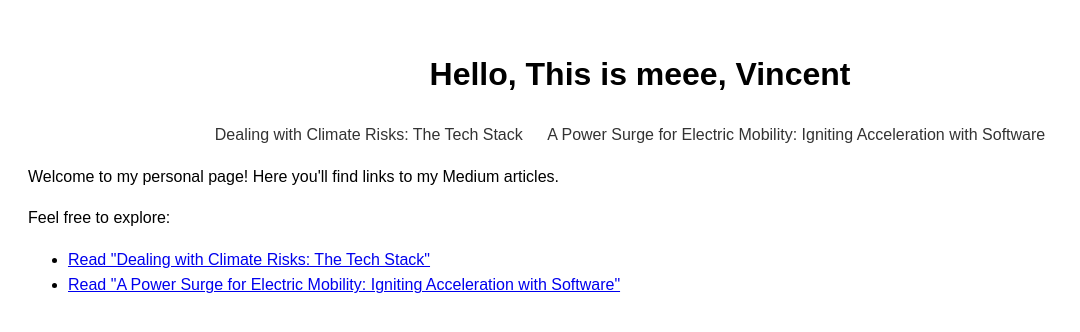
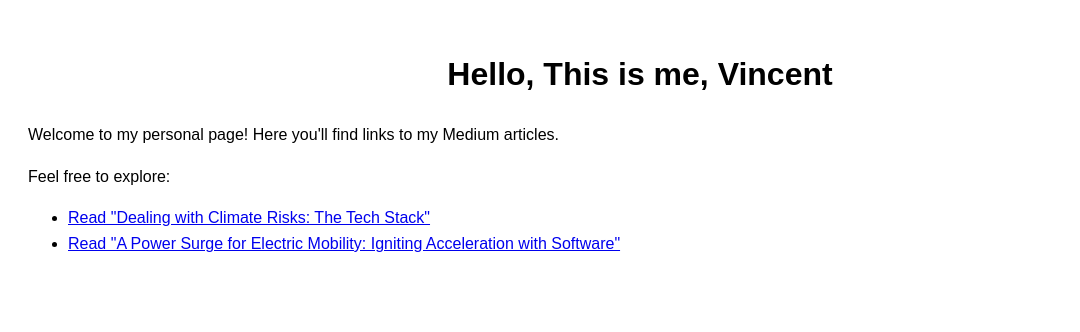
Before and after one commit to vincentru/hello.io, a plain HTML site: page index.html in a window 1280 px wide. Shown: the whole page, without its empty margins (0-1080 px from the left). Drawn offline with Linux system fonts and the light colour scheme.

Commit message:
Résolution des conflits et mise à jour du design et du contenu de index.html

```diff
--- a/index.html
+++ b/index.html
@@ -34,14 +34,9 @@
 </head>
 <body>
     <header>
-        <h1>Hello, This is meee, Vincent</h1>
+        <h1>Hello, This is me, Vincent</h1>
     </header>
-    <nav>
-        <ul>
-            <li><a href="https://medium.com/future-positive/dealing-with-climate-risks-the-tech-stack-937ab0451819?source=user_profile---------0----------------------------" target="_blank">Dealing with Climate Risks: The Tech Stack</a></li>
-            <li><a href="https://medium.com/@vincentruinet/a-power-surge-for-electric-mobility-igniting-acceleration-with-software-29a9ee78e0d6" target="_blank">A Power Surge for Electric Mobility: Igniting Acceleration with Software</a></li>
-        </ul>
-    </nav>
+
     <section>
         <p>Welcome to my personal page! Here you'll find links to my Medium articles.</p>
         <p>Feel free to explore:</p>
```
